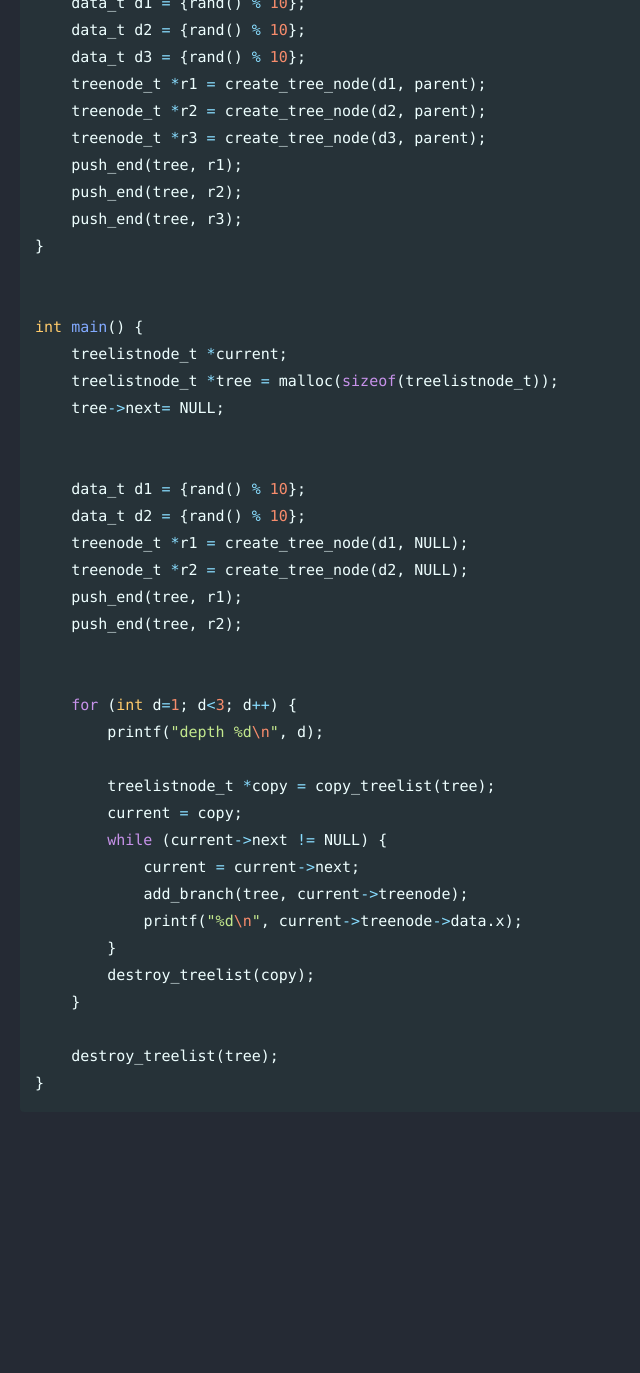
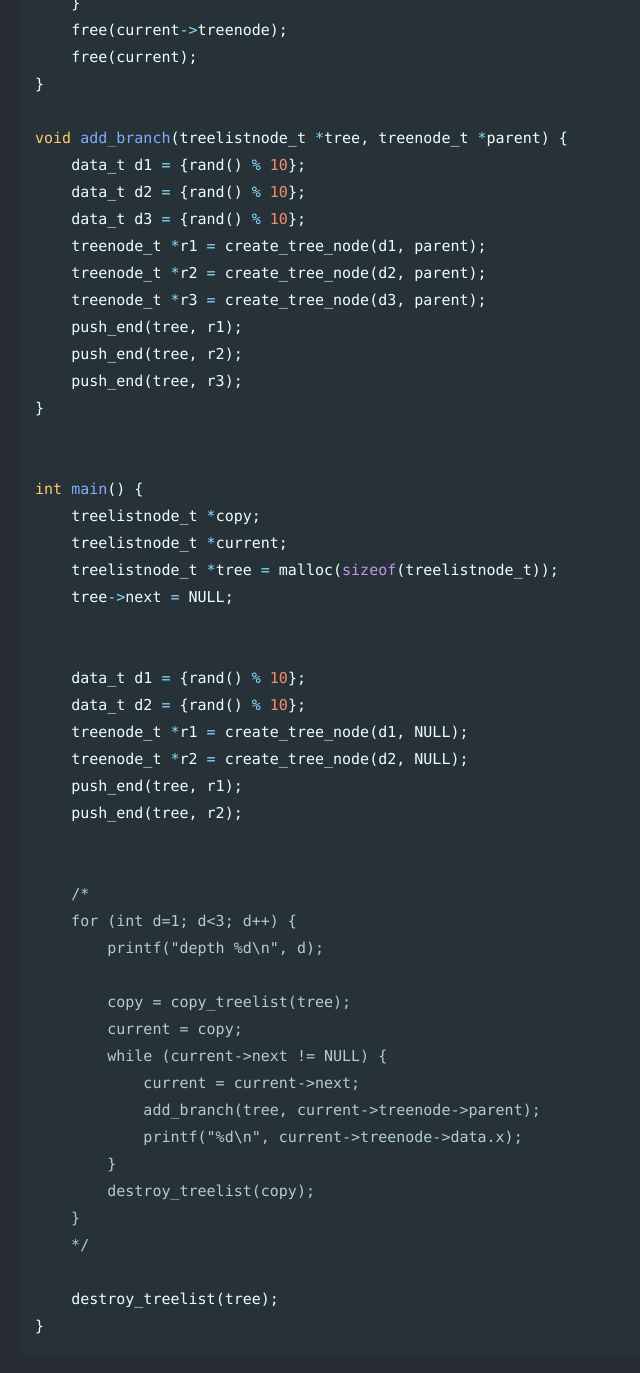
Before and after one commit to Connor-McCartney/Connor-McCartney.github.io, a Jekyll site: the page built from _pages/misc/C.md, in a window 1280 px wide and 1400 px high, scrolled down 7258 px. Shown: the top 1373 px of the window, without its empty margins (0-640 px from the left). Built offline with Jekyll 4.4.1, drawn with Linux system fonts in a browser that asks for light colours; cached includes are drawn as plain includes; before the commit the page ends 8415 px from its top, so only the background shows below that; some of the changed text lies outside the part shown.

Commit message:
Update C.md

```diff
--- a/_pages/misc/C.md
+++ b/_pages/misc/C.md
@@ -230,7 +230,6 @@ treelistnode_t *create_treelist_node(treenode_t *treenode){
 }
 
 
-
 treenode_t *create_tree_node(data_t data, treenode_t *parent){
     treenode_t *new_node = malloc(sizeof(treenode_t));
     new_node->data = data;
@@ -247,6 +246,12 @@ void push_end(treelistnode_t *head, treenode_t *next) {
     current->next = new_node;
 }
 
+treenode_t *copy_treenode(treenode_t *original){
+    treenode_t *copy = malloc(sizeof(treenode_t));
+    copy->data = original->data;
+    copy->parent = original->parent;
+    return copy;
+}
 
 treelistnode_t *copy_treelist(treelistnode_t *head){
     treelistnode_t *copy = malloc(sizeof(treelistnode_t));
@@ -255,7 +260,8 @@ treelistnode_t *copy_treelist(treelistnode_t *head){
     treelistnode_t *current = head;
     while (current->next != NULL) {
         current = current->next;
-        push_end(copy, current->treenode);
+        treenode_t *treenode_copy = copy_treenode(current->treenode);
+        push_end(copy, treenode_copy);
     }
 
     return copy;
@@ -288,9 +294,10 @@ void add_branch(treelistnode_t *tree, treenode_t *parent) {
 
 
 int main() {
+    treelistnode_t *copy;
     treelistnode_t *current;
     treelistnode_t *tree = malloc(sizeof(treelistnode_t));
-    tree->next= NULL;
+    tree->next = NULL;
 
 
     data_t d1 = {rand() % 10};
@@ -301,18 +308,20 @@ int main() {
     push_end(tree, r2);
 
 
+    /*
     for (int d=1; d<3; d++) {
         printf("depth %d\n", d);
 
-        treelistnode_t *copy = copy_treelist(tree);
+        copy = copy_treelist(tree);
         current = copy;
         while (current->next != NULL) {
             current = current->next;
-            add_branch(tree, current->treenode);
+            add_branch(tree, current->treenode->parent);
             printf("%d\n", current->treenode->data.x);
         }
         destroy_treelist(copy);
     }
+    */
 
     destroy_treelist(tree);
 }
```
